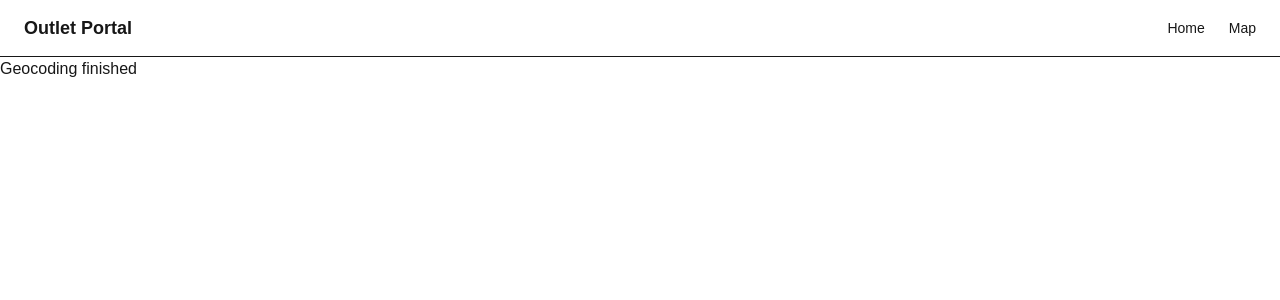
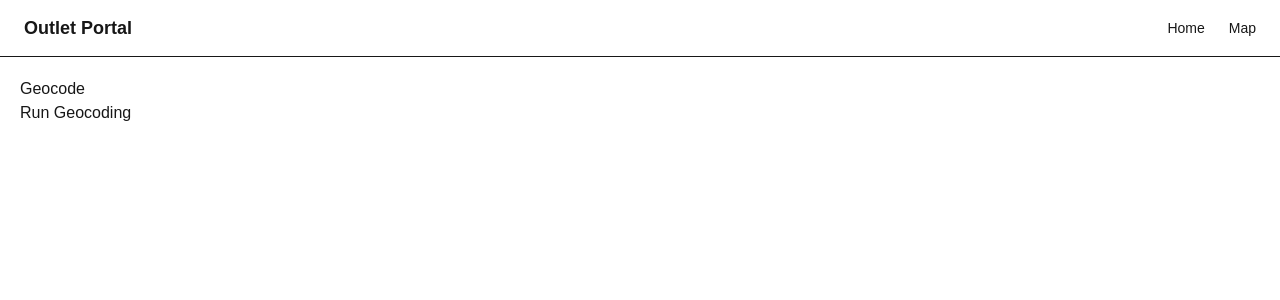
Before and after one commit to MuhammadIrsyad95/outlet-portal, a Next.js app: page /geocode in a window 1280 px wide. Shown: the top 300 px of the page. Built offline with nearby package versions, Linux system fonts and the light colour scheme; no server answers; the database is empty.

Commit message:
fixing build

```diff
--- a/app/geocode/page.tsx
+++ b/app/geocode/page.tsx
@@ -1,6 +1,19 @@
-import { runGeocoding } from "@/lib/runGeocoding"
+"use client"
 
-export default async function Page() {
-  await runGeocoding()
-  return <h1>Geocoding finished</h1>
+export const dynamic = "force-dynamic"
+
+export default function Page() {
+  async function runGeocode() {
+    await fetch("/api/geocode", { method: "POST" })
+    alert("Geocoding finished")
+  }
+
+  return (
+    <div style={{ padding: 20 }}>
+      <h1>Geocode</h1>
+      <button onClick={runGeocode}>
+        Run Geocoding
+      </button>
+    </div>
+  )
 }
--- a/app/import/page.tsx
+++ b/app/import/page.tsx
@@ -1,6 +1,19 @@
-import { importLocations } from "@/lib/importLocations"
+"use client"
 
-export default async function ImportPage() {
-  await importLocations()
-  return <h1>Import completed</h1>
+export const dynamic = "force-dynamic"
+
+export default function Page() {
+  async function runImport() {
+    await fetch("/api/import", { method: "POST" })
+    alert("Import finished")
+  }
+
+  return (
+    <div style={{ padding: 20 }}>
+      <h1>Import Data</h1>
+      <button onClick={runImport}>
+        Run Import
+      </button>
+    </div>
+  )
 }
```
